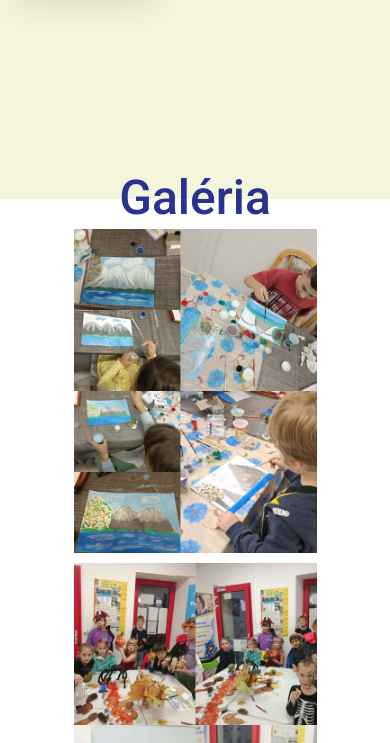
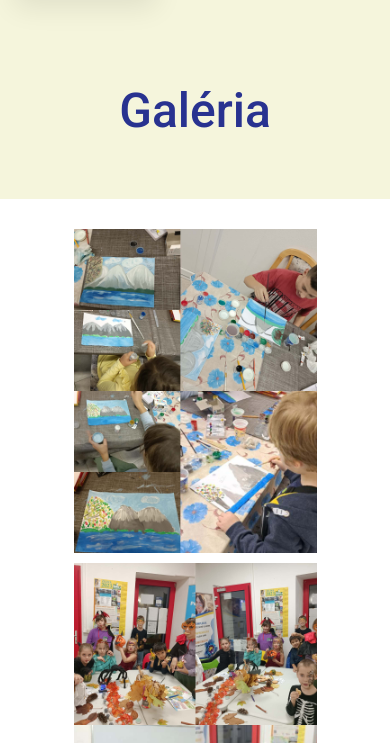
Before and after one commit to Netaly79/UkrDom, a plain HTML site: page gallery.html in a window 390 px wide. Shown: the part 101-844 px from the top of the page. Drawn offline with Linux system fonts and the light colour scheme.

Commit message:
fix title

```diff
--- a/styles/news_responsive.css
+++ b/styles/news_responsive.css
@@ -336,6 +336,9 @@
     overflow: hidden;
     object-fit: cover;
   }
+  .home_slider_background>h1{
+    margin-top: 30%;
+  }
 }
 
 /************
@@ -364,4 +367,7 @@
 ************/
 
 @media only screen and (max-width: 400px) {
+  .home_slider_background>h1{
+    margin-top: 47%;
+  }
 }
```
